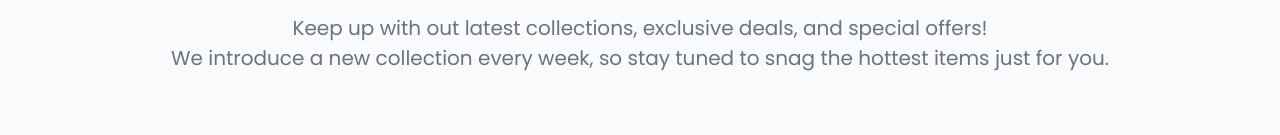
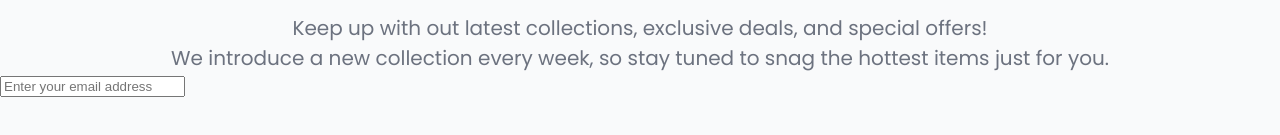
Before and after one commit to Sephydev/newsletter, a plain HTML site: page index.html in a window 1280 px wide. Shown: the part 223-358 px from the top of the page. Drawn offline with Linux system fonts and the light colour scheme.

Commit message:
Add input in form in main

```diff
--- a/index.html
+++ b/index.html
@@ -13,5 +13,10 @@
       <p>Keep up with out latest collections, exclusive deals, and special offers!</p>
       <p>We introduce a new collection every week, so stay tuned to snag the hottest items just for you.</p>
     </header>
+    <main>
+      <form>
+        <input type="email" placeholder="Enter your email address" name="email">
+      </form>
+    </main>
   </body>
 </html>
```
